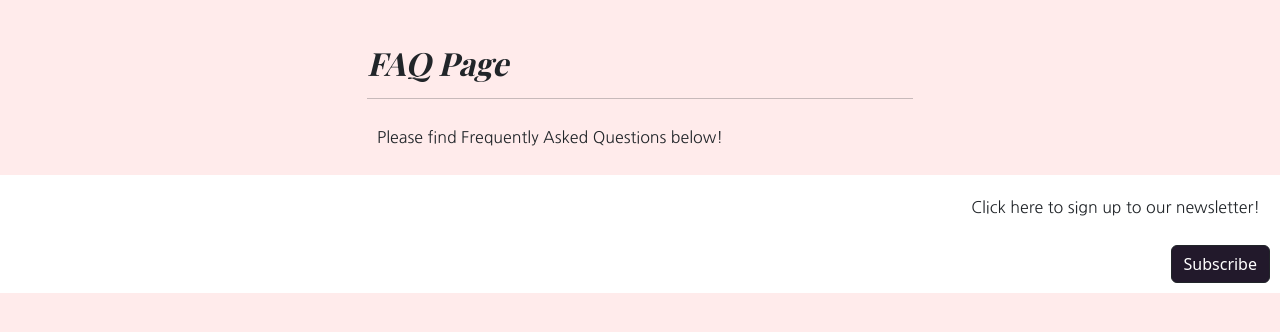
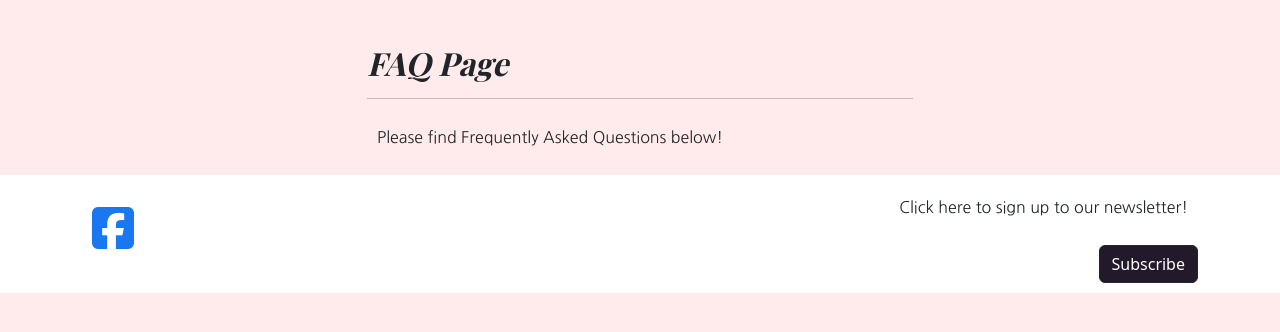
Before and after one commit to runabrandes/pp5-elegant-essentials, a Django app: page /FAQ/ in a window 1280 px wide. Shown: the part 152-484 px from the top of the page. Run offline with Django 5.2, Linux system fonts and the light colour scheme; data that the repository does not hold is empty; parts of the project's set-up code (start-up, migrations or seed data) failed here and were passed over; some libraries are stand-ins or nearby versions; some web fonts are replaced.

Commit message:
Added social media link to footer

```diff
--- a/static/css/base.css
+++ b/static/css/base.css
@@ -34,3 +34,15 @@ footer {
     text-align: right;
     padding: 10px;
 }
+
+#social {
+    list-style-type: none;
+    height: 10vh;
+    width: 100%;
+    margin-bottom: 0px;
+    padding: 0;
+}
+
+#social i {
+    font-size: 300%;
+}
--- a/templates/base.html
+++ b/templates/base.html
@@ -89,16 +89,16 @@
                         </li>
                         {% endif %}
                         <li class="nav-item">
-                            <a class="nav-link {% if request.path == contact_url %}active" aria-current="page{% endif %}"
-                                href="{% url 'contact' %}">Contact Us</a>
+                            <a class="nav-link {% if request.path == contact_url %}active"
+                                aria-current="page{% endif %}" href="{% url 'contact' %}">Contact Us</a>
                         </li>
                         <li class="nav-item">
-                            <a class="nav-link {% if request.path == review_overview %}active" aria-current="page{% endif %}"
-                                href="{% url 'review_overview' %}">Reviews</a>
+                            <a class="nav-link {% if request.path == review_overview %}active"
+                                aria-current="page{% endif %}" href="{% url 'review_overview' %}">Reviews</a>
                         </li>
                         <li class="nav-item">
-                            <a class="nav-link {% if request.path == faq_q_and_a %}active" aria-current="page{% endif %}"
-                                href="{% url 'faq_q_and_a' %}">FAQs</a>
+                            <a class="nav-link {% if request.path == faq_q_and_a %}active"
+                                aria-current="page{% endif %}" href="{% url 'faq_q_and_a' %}">FAQs</a>
                         </li>
                     </ul>
                 </div>
@@ -130,9 +130,25 @@
 
     {% if "newsletter/" not in request.path and "profile" not in request.path %}
     <footer>
-        <div id="newsletter-signup-button">
-            <p>Click here to sign up to our newsletter!</p>
-            <a href="{% url 'newsletter_signup' %}" class="shop-btn btn btn-dark text-white">Subscribe</a>
+        <div class="container">
+            <div class="row">
+                <div class="col d-flex justify-content-between align-items-center">
+                    <div class="fb">
+                        <ul id="social" class="mb-0">
+                            <li>
+                                <a href="https://en-gb.facebook.com/" target="_blank" rel="noopener"
+                                   aria-label="Visit our Facebook page! (opens in new tab)">
+                                    <i class="fa-brands fa-square-facebook" style="color: #1a77f2;"></i>
+                                </a>
+                            </li>
+                        </ul>
+                    </div>
+                    <div id="newsletter-signup-button" class="text-end">
+                        <p>Click here to sign up to our newsletter!</p>
+                        <a href="{% url 'newsletter_signup' %}" class="shop-btn btn btn-dark text-white">Subscribe</a>
+                    </div>
+                </div>
+            </div>
         </div>
     </footer>
     {% endif %}
```
